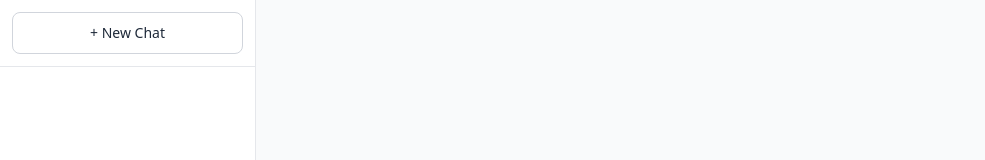
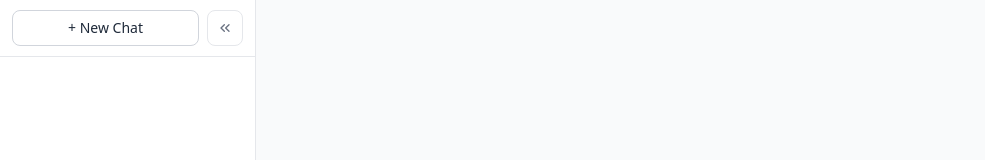
Before and after one commit to that-one-arab/Chatlite, a React (Vite) app: page / in a window 1280 px wide. Shown: the top 160 px of the page, without its empty margins (0-985 px from the left). Built offline with nearby package versions, Linux system fonts and the light colour scheme.

Commit message:
feat: implement sidebar toggle functionality with hotkey support

```diff
--- a/src/App.tsx
+++ b/src/App.tsx
@@ -41,6 +41,7 @@ function AppContent() {
     draftChat,
     setDraftChat,
     clearDraft,
+    toggleSidebar,
   } = useUIContext();
   const { toasts, showError, removeToast } = useNotificationContext();
   const { showModal, hideModal, hideAllModals, isModalOpen, isAnyModalOpen } = useModalContext();
@@ -360,6 +361,7 @@ The title would be used as the chat title in the sidebar.
       onZoomIn: zoomIn,
       onZoomOut: zoomOut,
       onZoomReset: resetZoom,
+      onToggleSidebar: toggleSidebar,
     },
     { isModalOpen: isAnyModalOpen() }
   );
--- a/src/components/Sidebar.tsx
+++ b/src/components/Sidebar.tsx
@@ -3,6 +3,26 @@ import { useState, useEffect } from "preact/hooks";
 import { chatStorage } from "@/services/chatStorage";
 import { appDataDir } from "@tauri-apps/api/path";
 import { readTextFile } from "@tauri-apps/plugin-fs";
+
+function SidebarToggleIcon({ isOpen }: { isOpen: boolean }) {
+  return (
+    <svg
+      xmlns="http://www.w3.org/2000/svg"
+      width="16"
+      height="16"
+      viewBox="0 0 24 24"
+      fill="none"
+      stroke="currentColor"
+      stroke-width="2"
+      stroke-linecap="round"
+      stroke-linejoin="round"
+      class={`transition-transform duration-200 ${isOpen ? "" : "rotate-180"}`}
+    >
+      <path d="m11 17-5-5 5-5" />
+      <path d="m18 17-5-5 5-5" />
+    </svg>
+  );
+}
 
 export function Sidebar() {
   const {
@@ -15,7 +35,7 @@ export function Sidebar() {
     loadedChats,
   } = useChatContext();
   const { selectedModel, setSelectedModel } = useModelContext();
-  const { draftChat, setDraftChat } = useUIContext();
+  const { draftChat, setDraftChat, isSidebarOpen, toggleSidebar } = useUIContext();
   const { showModal } = useModalContext();
   const [storagePath, setStoragePath] = useState("");
 
@@ -74,17 +94,44 @@ export function Sidebar() {
     deleteChat(chatId);
   };
   return (
-    <div class="w-64 bg-white dark:bg-gray-800 border-r border-gray-200 dark:border-gray-700 flex flex-col">
-      <div class="p-3 border-b border-gray-200 dark:border-gray-700">
+    <div
+      class={`bg-white dark:bg-gray-800 border-r border-gray-200 dark:border-gray-700 flex flex-col transition-all duration-200 overflow-hidden ${
+        isSidebarOpen ? "w-64" : "w-12"
+      }`}
+    >
+      {/* Header with toggle + New Chat (when open) */}
+      {isSidebarOpen ? (
+        <div class="px-3 py-2 border-b border-gray-200 dark:border-gray-700 flex items-center gap-2 h-[57px]">
           <button
             onClick={handleCreateChat}
             disabled={!!draftChat || (!!currentChat && currentChat.messages.length === 0)}
-          class="w-full px-4 py-2.5 bg-white dark:bg-gray-700 text-gray-800 dark:text-gray-200 border border-gray-300 dark:border-gray-600 rounded-lg hover:bg-gray-50 dark:hover:bg-gray-600 transition text-sm font-medium disabled:opacity-50 disabled:cursor-not-allowed"
+            class="flex-1 h-9 px-4 bg-white dark:bg-gray-700 text-gray-800 dark:text-gray-200 border border-gray-300 dark:border-gray-600 rounded-lg hover:bg-gray-50 dark:hover:bg-gray-600 transition text-sm font-medium disabled:opacity-50 disabled:cursor-not-allowed whitespace-nowrap overflow-hidden"
           >
             + New Chat
           </button>
+          <button
+            onClick={toggleSidebar}
+            class="h-9 w-9 flex items-center justify-center text-gray-500 dark:text-gray-400 hover:text-gray-700 dark:hover:text-gray-200 hover:bg-gray-100 dark:hover:bg-gray-700 rounded-lg transition border border-gray-200 dark:border-gray-600"
+            title="Collapse sidebar"
+          >
+            <SidebarToggleIcon isOpen={true} />
+          </button>
         </div>
+      ) : (
+        /* Collapsed: just the toggle button */
+        <div class="px-2 py-2 border-b border-gray-200 dark:border-gray-700 flex justify-center h-[57px]">
+          <button
+            onClick={toggleSidebar}
+            class="h-9 w-9 flex items-center justify-center text-gray-500 dark:text-gray-400 hover:text-gray-700 dark:hover:text-gray-200 hover:bg-gray-100 dark:hover:bg-gray-700 rounded-lg transition"
+            title="Expand sidebar"
+          >
+            <SidebarToggleIcon isOpen={false} />
+          </button>
+        </div>
+      )}
 
+      {/* Chat list - only visible when expanded */}
+      {isSidebarOpen && (
         <div class="flex-1 overflow-y-auto">
           {[...chatMetadata]
             .sort((a, b) => b.lastModified - a.lastModified)
@@ -115,8 +162,10 @@ export function Sidebar() {
               </div>
             ))}
         </div>
+      )}
 
-      {/* Settings */}
+      {/* Settings - only visible when expanded */}
+      {isSidebarOpen && (
         <div class="border-t border-gray-200 dark:border-gray-700 p-3">
           <button
             onClick={() => showModal(MODAL_NAMES.SETTINGS)}
@@ -125,6 +174,7 @@ export function Sidebar() {
             ⚙️ Settings
           </button>
         </div>
+      )}
     </div>
   );
 }
--- a/src/contexts/UIContext.tsx
+++ b/src/contexts/UIContext.tsx
@@ -11,11 +11,14 @@ interface UIContextValue {
   zoomLevel: number;
   showZoomIndicator: boolean;
   draftChat: DraftChat | null;
+  isSidebarOpen: boolean;
   setStreamingChatId: (chatId: string | null) => void;
   setZoomLevel: (level: number) => void;
   setShowZoomIndicator: (show: boolean) => void;
   setDraftChat: (draft: DraftChat | null) => void;
   clearDraft: () => void;
+  toggleSidebar: () => void;
+  setSidebarOpen: (open: boolean) => void;
 }
 
 const UIContext = createContext<UIContextValue | null>(null);
@@ -25,19 +28,25 @@ export function UIProvider({ children }: { children: preact.ComponentChildren })
   const [zoomLevel, setZoomLevel] = useState(1.0);
   const [showZoomIndicator, setShowZoomIndicator] = useState(false);
   const [draftChat, setDraftChat] = useState<DraftChat | null>(null);
+  const [isSidebarOpen, setIsSidebarOpen] = useState(true);
 
   const clearDraft = () => setDraftChat(null);
+  const toggleSidebar = () => setIsSidebarOpen((prev) => !prev);
+  const setSidebarOpen = (open: boolean) => setIsSidebarOpen(open);
 
   const value: UIContextValue = {
     streamingChatId,
     zoomLevel,
     showZoomIndicator,
     draftChat,
+    isSidebarOpen,
     setStreamingChatId,
     setZoomLevel,
     setShowZoomIndicator,
     setDraftChat,
     clearDraft,
+    toggleSidebar,
+    setSidebarOpen,
   };
 
   return <UIContext.Provider value={value}>{children}</UIContext.Provider>;
--- a/src/hooks/useHotkeys.ts
+++ b/src/hooks/useHotkeys.ts
@@ -13,6 +13,7 @@ interface HotkeyActions {
   onZoomIn: () => void;
   onZoomOut: () => void;
   onZoomReset: () => void;
+  onToggleSidebar: () => void;
 }
 
 interface UseHotkeysOptions {
@@ -83,6 +84,13 @@ export function useHotkeys(
         } else {
           actions.onOpenSettings();
         }
+        return;
+      }
+
+      // Cmd/Ctrl + B - Toggle sidebar
+      if (isMod && e.key === "b") {
+        e.preventDefault();
+        actions.onToggleSidebar();
         return;
       }
 
@@ -160,6 +168,7 @@ export const HOTKEYS = [
   { keys: ["⌘", "M"], description: "Select model" },
   { keys: ["⌘", ","], description: "Open settings" },
   { keys: ["⌘", "⇧", ","], description: "Conversation settings" },
+  { keys: ["⌘", "B"], description: "Toggle sidebar" },
   { keys: ["Alt", "↑"], description: "Previous conversation" },
   { keys: ["Alt", "↓"], description: "Next conversation" },
   { keys: ["J / K"], description: "Navigate conversations" },
```
Lines whose indentation alone changed are shown as unchanged.
